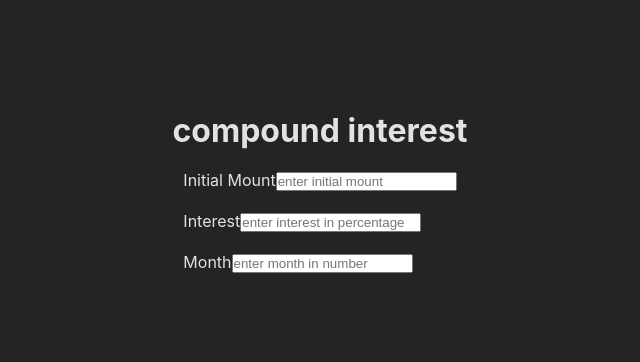
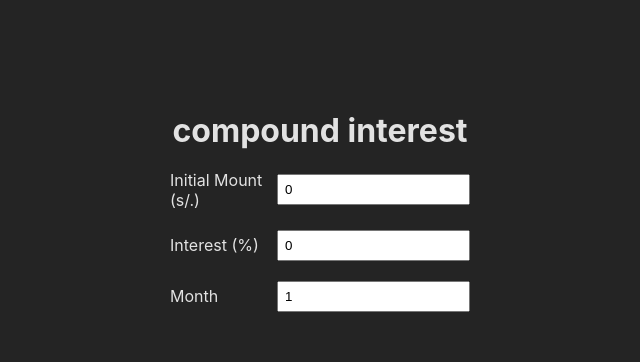
Before and after one commit to Lachicagladiadora/compound-interest, a React (Vite) app: page / in a window 1280 px wide. Shown: the top 362 px of the page, without its empty margins (320-960 px from the left). Built offline with nearby package versions, Linux system fonts and the light colour scheme.

Commit message:
wip: state of value for input

```diff
--- a/src/App.tsx
+++ b/src/App.tsx
@@ -1,4 +1,10 @@
+import { useState } from "react";
+
 function App() {
+  const [mount, setMount] = useState(0);
+  const [interest, setInterest] = useState(0);
+  const [month, setMonth] = useState(1);
+
   return (
     <main
       style={{
@@ -16,35 +22,66 @@ function App() {
       </header>
       <section
         style={{
+          width: "300px",
           height: "60%",
           display: "flex",
           gap: "20px",
           flexDirection: "column",
         }}
       >
-        <div>
-          <label htmlFor="initial-mount">Initial Mount</label>
+        <div
+          style={{
+            display: "flex",
+            justifyContent: "space-between",
+            alignItems: "center",
+          }}
+        >
+          <label htmlFor="initial-mount">Initial Mount (s/.)</label>
           <input
+            value={mount}
+            onChange={(e) => setMount(Number(e.target.value))}
+            style={{
+              padding: "6px",
+            }}
             type="number"
-            name=""
             id="initial-mount"
             placeholder="enter initial mount"
           />
         </div>
-        <div>
-          <label htmlFor="interest">Interest</label>
+        <div
+          style={{
+            display: "flex",
+            justifyContent: "space-between",
+            alignItems: "center",
+          }}
+        >
+          <label htmlFor="interest">Interest (%)</label>
           <input
+            value={interest}
+            onChange={(e) => setInterest(Number(e.target.value))}
+            style={{
+              padding: "6px",
+            }}
             type="number"
-            name=""
             id="interest"
             placeholder="enter interest in percentage"
           />
         </div>
-        <div>
-          <label htmlFor="month">Month</label>
+        <div
+          style={{
+            display: "flex",
+            justifyContent: "space-between",
+            alignItems: "center",
+          }}
+        >
+          <label htmlFor="month">Month </label>
           <input
+            value={month}
+            onChange={(e) => setMonth(Number(e.target.value))}
+            style={{
+              padding: "6px",
+            }}
             type="number"
-            name=""
             id="month"
             placeholder="enter month in number"
           />
```
